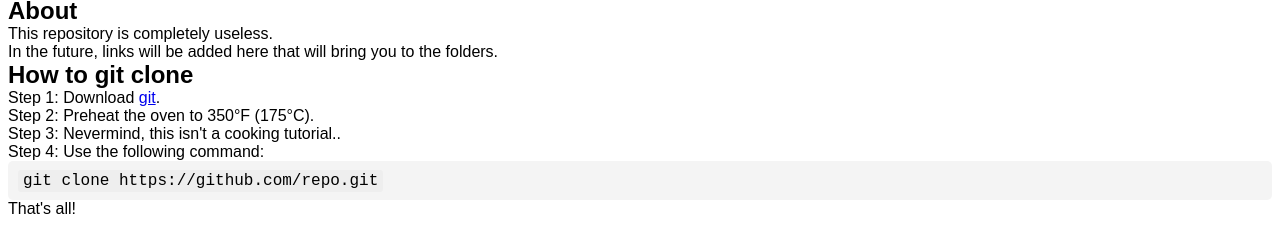
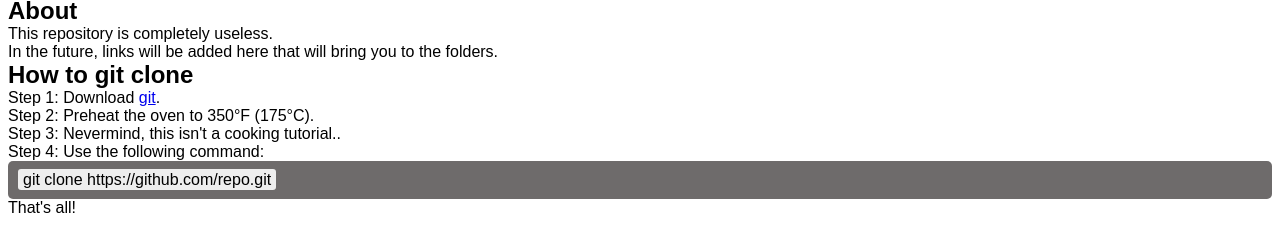
Before and after one commit to codingelephants-gpt/useless, a plain HTML site: page index.html in a window 1280 px wide. Shown: the part 66-318 px from the top of the page. Drawn offline with Linux system fonts and the light colour scheme.

Commit message:
Update styles.css

```diff
--- a/styles.css
+++ b/styles.css
@@ -4,12 +4,13 @@ p, h1, h2, li, ol, pre, code {
   padding: 0;
 }
 pre {
-  background-color: #f4f4f4;
+  background-color: #6e6b6b;
   padding: 10px;
   border-radius: 5px;
   overflow-x: auto;
 }
 code {
+  color: white
   font-family: "Courier New", monospace;
   background-color: #eee;
   padding: 2px 5px;
```
